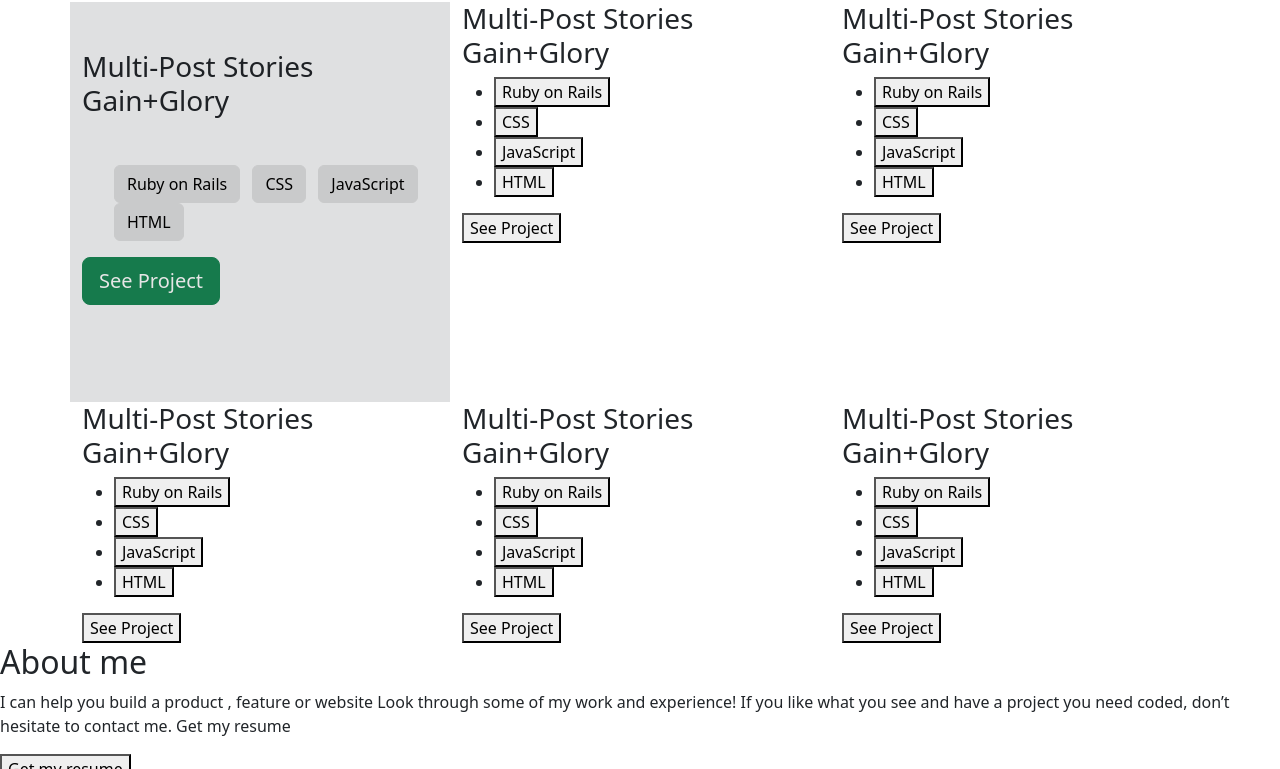
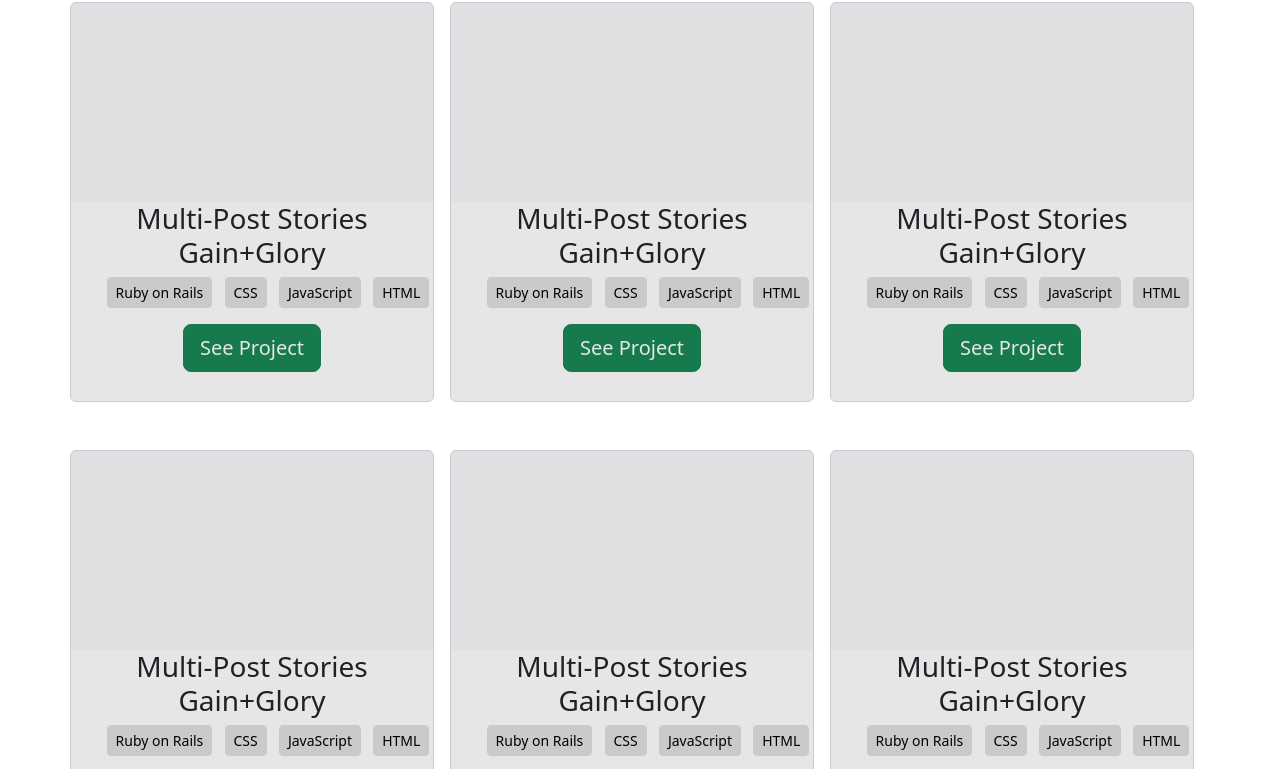
Before and after one commit to yashodhicy/Portofolio_Bootstrap_Version, a plain HTML site: page index.html in a window 1280 px wide. Shown: the part 902-1671 px from the top of the page. Drawn offline with nearby package versions, Linux system fonts and the light colour scheme; files whose address does not match are found by name.

Commit message:
Update the workcard section

```diff
--- a/index.html
+++ b/index.html
@@ -71,100 +71,121 @@
         </div>
 
         <section class="container justify-content-center ">
+
+            <div class="col">
                 <div class="row">
-                <div class="col-md-4 bg-light " style="filter: brightness(90%); height: 400px;" >
-                    <div class="position-relative  end-0  justify-content-center">
-                        <h3  class=" mt-5 ">Multi-Post Stories <br>Gain+Glory</h3>
+                    <div class="col me-3 bg-light border rounded p-0 m-0 " style="filter: brightness(90%); height: 400px;" >
+                        <div class="position-relative  h-50 rounded-top"></div>
+                        <div class="position-relative   text-center w-100 h-50 bg-white rounded-bottom">
+                            <h3  class="">Multi-Post Stories <br>Gain+Glory</h3>
 
-                        <ul class="mt-5">
-                            <li class="tags list-inline-item"><button  class="btn btn-light" style="filter: brightness(90%);"> Ruby on Rails</button></li>
-                            <li class="tags list-inline-item"><button  class="btn btn-light" style="filter: brightness(90%);"> CSS</button></li>
-                            <li class="tags list-inline-item"><button class="btn btn-light" style="filter: brightness(90%);" > JavaScript</button></li>
-                            <li class="tags list-inline-item"><button class="btn btn-light" style="filter: brightness(90%);" > HTML</button></li>
+                            <ul class="">
+                                <li class="tags list-inline-item"><button  class="btn btn-light btn-sm" style="filter: brightness(90%);"> Ruby on Rails</button></li>
+                                <li class="tags list-inline-item"><button  class="btn btn-light btn-sm" style="filter: brightness(90%);"> CSS</button></li>
+                                <li class="tags list-inline-item"><button class="btn btn-light btn-sm" style="filter: brightness(90%);" > JavaScript</button></li>
+                                <li class="tags list-inline-item"><button class="btn btn-light btn-sm" style="filter: brightness(90%);" > HTML</button></li>
                             </ul>
 
 
-                        <a  class =" mt-5 " href="https://github.com/yashodhicy/Microverseday3pr"><button class="btn btn-success btn-lg">See
+                            <a  class ="  " href="https://github.com/yashodhicy/Microverseday3pr"><button class="btn btn-success btn-lg">See
                                     Project</button></a>
                         </div>
                     </div>
 
-                <div class="col-md-4">
-                    <div>
-                        <h3>Multi-Post Stories <br>Gain+Glory</h3>
-                        <ul>
-                            <li class="tags"><button> Ruby on Rails</button></li>
-                            <li class="tags"><button> CSS</button></li>
-                            <li class="tags"><button> JavaScript</button></li>
-                            <li class="tags"><button> HTML</button></li>
+                    <div class="col me-3 bg-light border rounded p-0 m-0 " style="filter: brightness(90%); height: 400px;" >
+                        <div class="position-relative  h-50 rounded-top"></div>
+                        <div class="position-relative   text-center w-100 h-50 bg-white rounded-bottom">
+                            <h3  class="">Multi-Post Stories <br>Gain+Glory</h3>
+
+                            <ul class="">
+                                <li class="tags list-inline-item"><button  class="btn btn-light btn-sm" style="filter: brightness(90%);"> Ruby on Rails</button></li>
+                                <li class="tags list-inline-item"><button  class="btn btn-light btn-sm" style="filter: brightness(90%);"> CSS</button></li>
+                                <li class="tags list-inline-item"><button class="btn btn-light btn-sm" style="filter: brightness(90%);" > JavaScript</button></li>
+                                <li class="tags list-inline-item"><button class="btn btn-light btn-sm" style="filter: brightness(90%);" > HTML</button></li>
                             </ul>
 
 
-                        <a href="https://github.com/yashodhicy/Microverseday3pr"><button class="see_project">See
+                            <a  class ="  " href="https://github.com/yashodhicy/Microverseday3pr"><button class="btn btn-success btn-lg">See
                                     Project</button></a>
                         </div>
                     </div>
-                <div class="col-md-4">
-                    <div class="text">
-                        <h3>Multi-Post Stories <br>Gain+Glory</h3>
-                        <ul>
-                            <li class="tags"><button> Ruby on Rails</button></li>
-                            <li class="tags"><button> CSS</button></li>
-                            <li class="tags"><button> JavaScript</button></li>
-                            <li class="tags"><button> HTML</button></li>
+                    <div class="col me-3 bg-light border rounded p-0 m-0 " style="filter: brightness(90%); height: 400px;" >
+                        <div class="position-relative  h-50 rounded-top"></div>
+                        <div class="position-relative   text-center w-100 h-50 bg-white rounded-bottom">
+                            <h3  class="">Multi-Post Stories <br>Gain+Glory</h3>
+
+                            <ul class="">
+                                <li class="tags list-inline-item"><button  class="btn btn-light btn-sm" style="filter: brightness(90%);"> Ruby on Rails</button></li>
+                                <li class="tags list-inline-item"><button  class="btn btn-light btn-sm" style="filter: brightness(90%);"> CSS</button></li>
+                                <li class="tags list-inline-item"><button class="btn btn-light btn-sm" style="filter: brightness(90%);" > JavaScript</button></li>
+                                <li class="tags list-inline-item"><button class="btn btn-light btn-sm" style="filter: brightness(90%);" > HTML</button></li>
                             </ul>
 
 
-                        <a href="https://github.com/yashodhicy/Microverseday3pr"><button class="see_project">See
+                            <a  class ="  " href="https://github.com/yashodhicy/Microverseday3pr"><button class="btn btn-success btn-lg">See
+                                    Project</button></a>
+                        </div>
+
+                    </div>
+                </div>
+                <div class="row mt-5">
+                    <div class="col me-3 bg-light border rounded p-0 m-0 " style="filter: brightness(90%); height: 400px;" >
+                        <div class="position-relative  h-50 rounded-top"></div>
+                        <div class="position-relative   text-center w-100 h-50 bg-white rounded-bottom">
+                            <h3  class="">Multi-Post Stories <br>Gain+Glory</h3>
+
+                            <ul class="">
+                                <li class="tags list-inline-item"><button  class="btn btn-light btn-sm" style="filter: brightness(90%);"> Ruby on Rails</button></li>
+                                <li class="tags list-inline-item"><button  class="btn btn-light btn-sm" style="filter: brightness(90%);"> CSS</button></li>
+                                <li class="tags list-inline-item"><button class="btn btn-light btn-sm" style="filter: brightness(90%);" > JavaScript</button></li>
+                                <li class="tags list-inline-item"><button class="btn btn-light btn-sm" style="filter: brightness(90%);" > HTML</button></li>
+                            </ul>
+
+
+                            <a  class ="  " href="https://github.com/yashodhicy/Microverseday3pr"><button class="btn btn-success btn-lg">See
                                     Project</button></a>
                         </div>
                     </div>
-                <div class="col-md-4">
-                    <div class="text">
-                        <h3>Multi-Post Stories <br>Gain+Glory</h3>
-                        <ul>
-                            <li class="tags"><button> Ruby on Rails</button></li>
-                            <li class="tags"><button> CSS</button></li>
-                            <li class="tags"><button> JavaScript</button></li>
-                            <li class="tags"><button> HTML</button></li>
+
+                    <div class="col me-3 bg-light border rounded p-0 m-0 " style="filter: brightness(90%); height: 400px;" >
+                        <div class="position-relative  h-50 rounded-top"></div>
+                        <div class="position-relative   text-center w-100 h-50 bg-white rounded-bottom">
+                            <h3  class="">Multi-Post Stories <br>Gain+Glory</h3>
+
+                            <ul class="">
+                                <li class="tags list-inline-item"><button  class="btn btn-light btn-sm" style="filter: brightness(90%);"> Ruby on Rails</button></li>
+                                <li class="tags list-inline-item"><button  class="btn btn-light btn-sm" style="filter: brightness(90%);"> CSS</button></li>
+                                <li class="tags list-inline-item"><button class="btn btn-light btn-sm" style="filter: brightness(90%);" > JavaScript</button></li>
+                                <li class="tags list-inline-item"><button class="btn btn-light btn-sm" style="filter: brightness(90%);" > HTML</button></li>
                             </ul>
 
 
-                        <a href="https://github.com/yashodhicy/Microverseday3pr"><button class="see_project">See
+                            <a  class ="  " href="https://github.com/yashodhicy/Microverseday3pr"><button class="btn btn-success btn-lg">See
                                     Project</button></a>
                         </div>
                     </div>
-                <div class="col-md-4">
-                    <div class="text">
-                        <h3>Multi-Post Stories <br>Gain+Glory</h3>
-                        <ul>
-                            <li class="tags"><button> Ruby on Rails</button></li>
-                            <li class="tags"><button> CSS</button></li>
-                            <li class="tags"><button> JavaScript</button></li>
-                            <li class="tags"><button> HTML</button></li>
+                    <div class="col me-3 bg-light border rounded p-0 m-0 " style="filter: brightness(90%); height: 400px;" >
+                        <div class="position-relative  h-50 rounded-top"></div>
+                        <div class="position-relative   text-center w-100 h-50 bg-white rounded-bottom">
+                            <h3  class="">Multi-Post Stories <br>Gain+Glory</h3>
+
+                            <ul class="">
+                                <li class="tags list-inline-item"><button  class="btn btn-light btn-sm" style="filter: brightness(90%);"> Ruby on Rails</button></li>
+                                <li class="tags list-inline-item"><button  class="btn btn-light btn-sm" style="filter: brightness(90%);"> CSS</button></li>
+                                <li class="tags list-inline-item"><button class="btn btn-light btn-sm" style="filter: brightness(90%);" > JavaScript</button></li>
+                                <li class="tags list-inline-item"><button class="btn btn-light btn-sm" style="filter: brightness(90%);" > HTML</button></li>
                             </ul>
 
 
-                        <a href="https://github.com/yashodhicy/Microverseday3pr"><button class="see_project">See
+                            <a  class ="  " href="https://github.com/yashodhicy/Microverseday3pr"><button class="btn btn-success btn-lg">See
                                     Project</button></a>
                         </div>
-                </div>
-                <div class="col-md-4">
-                    <div class="text">
-                        <h3>Multi-Post Stories <br>Gain+Glory</h3>
-                        <ul>
-                            <li class="tags"><button> Ruby on Rails</button></li>
-                            <li class="tags"><button> CSS</button></li>
-                            <li class="tags"><button> JavaScript</button></li>
-                            <li class="tags"><button> HTML</button></li>
-                        </ul>
 
-
-                        <a href="https://github.com/yashodhicy/Microverseday3pr"><button class="see_project">See
-                                Project</button></a>
                     </div>
                 </div>
             </div>
+
+
         </section>
 
         <section id="container2">
```
Lines whose indentation alone changed are shown as unchanged.
